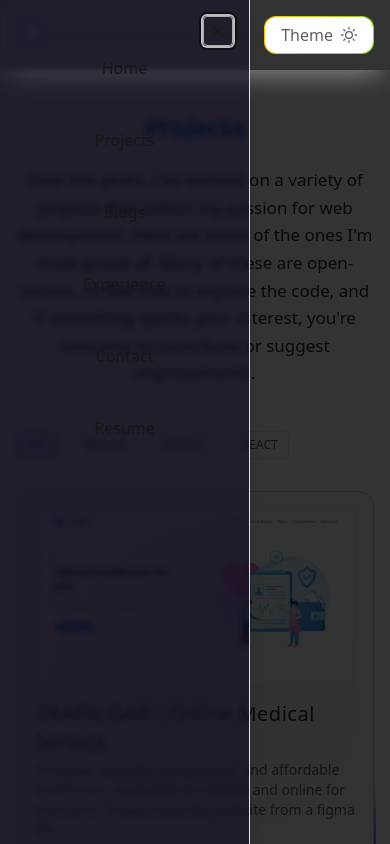
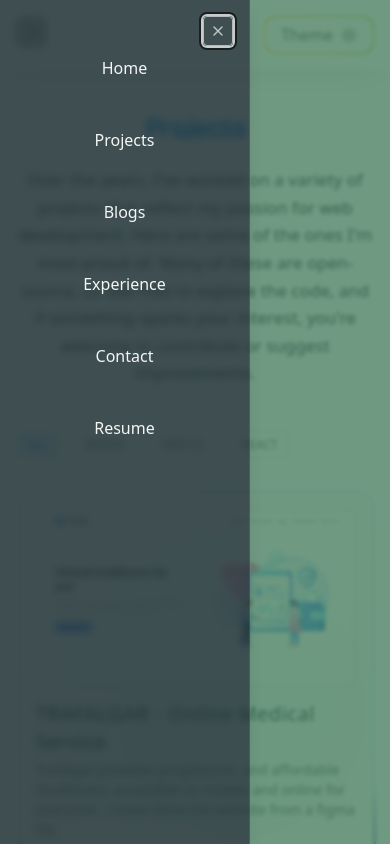
Before and after one commit to md-rejoyan-islam/rejoyan-portfolio, a Next.js app: page /projects in a window 390 px wide. Both pictures are taken after a click on the button 31 px from the left and 32 px from the top of the page. Shown: the top 844 px of the page. Built offline with nearby package versions, Linux system fonts and the light colour scheme.

Commit message:
header responsive

```diff
--- a/components/shared/Navbar.js
+++ b/components/shared/Navbar.js
@@ -66,6 +66,8 @@ export default function Navbar() {
   const [scope, animate] = useAnimate();
   const staggerList = stagger(0.1, { startDelay: 0 });
 
+  const [openModal, setOpenModal] = useState(false);
+
   useEffect(() => {
     animate(
       "li",
@@ -115,12 +117,12 @@ export default function Navbar() {
             <RiMenu3Line className="text-3xl border-zinc-700 rounded-md border p-[5px] bg-[#24223f47]" />
           </button> */}
 
-          <Sheet className="md:hidden">
+          <Sheet onOpenChange={setOpenModal} open={openModal}>
             <SheetTrigger className="md:hidden">
               <RiMenu3Line className="text-3xl border-zinc-700 rounded-md border p-[5px] bg-[#24223f47]" />
             </SheetTrigger>
             <SheetContent
-              className="z-[1000] md:hidden sm:max-w-[325px]  max-w-[50vw] min-w-[250px] bg-[#11082582] backdrop-blur-[3px] "
+              className="z-[1000] border-project-card-bg-secondary text-secondary dark:text-text-secondary md:hidden sm:max-w-[325px]  max-w-[50vw] min-w-[250px] bg-[#11082582]  backdrop-blur-[3px] "
               side={"left"}
             >
               <SheetHeader>
@@ -128,16 +130,19 @@ export default function Navbar() {
                 <SheetDescription></SheetDescription>
               </SheetHeader>
 
-              <nav className=" pt-6  w-full h-full  flex justify-center  ">
+              <nav className=" pt-6  w-full h-full  flex justify-center   ">
                 <ul
                   className="flex md:hidden px-6 flex-col gap-12 items-center justify-start  "
                   ref={mobileRef}
                 >
-                  {/* <li className="my-6 text-right w-full text-xl">
-                    <button onClick={handleMobileMenu}>X</button>
-                  </li> */}
                   {links.map((link, index) => (
-                    <li className="hover:text-[#64ffda]" key={index}>
+                    <li
+                      className="hover:text-[#64ffda]"
+                      key={index}
+                      onClick={() => {
+                        setOpenModal(false);
+                      }}
+                    >
                       <Link href={link.href}>{link.name}</Link>
                     </li>
                   ))}
--- a/components/theme/ThemeSwitch.js
+++ b/components/theme/ThemeSwitch.js
@@ -35,7 +35,7 @@ export default function ThemeSwitch() {
     <div ref={ref} className="relative inline-block text-left">
       <ColorMovingButton>
         <button
-          className="bg-background-secondary hover:gap-4 transition-all rounded-xl  py-1.5 px-4 flex gap-2 items-center"
+          className="bg-background-secondary  hover:gap-4 transition-all rounded-xl  py-1.5 px-4 flex gap-2 items-center"
           onClick={toggleDropdown}
         >
           <span>Theme</span>
--- a/components/ui/sheet.jsx
+++ b/components/ui/sheet.jsx
@@ -17,7 +17,7 @@ const SheetPortal = SheetPrimitive.Portal;
 const SheetOverlay = React.forwardRef(({ className, ...props }, ref) => (
   <SheetPrimitive.Overlay
     className={cn(
-      "fixed inset-0 md:hidden z-50 bg-black/80  data-[state=open]:animate-in data-[state=closed]:animate-out data-[state=closed]:fade-out-0 data-[state=open]:fade-in-0",
+      "fixed inset-0 md:hidden z-[1000] bg-[#3d7454bb] backdrop-blur-[2px]  data-[state=open]:animate-in data-[state=closed]:animate-out data-[state=closed]:fade-out-0 data-[state=open]:fade-in-0",
       className
     )}
     {...props}
```
